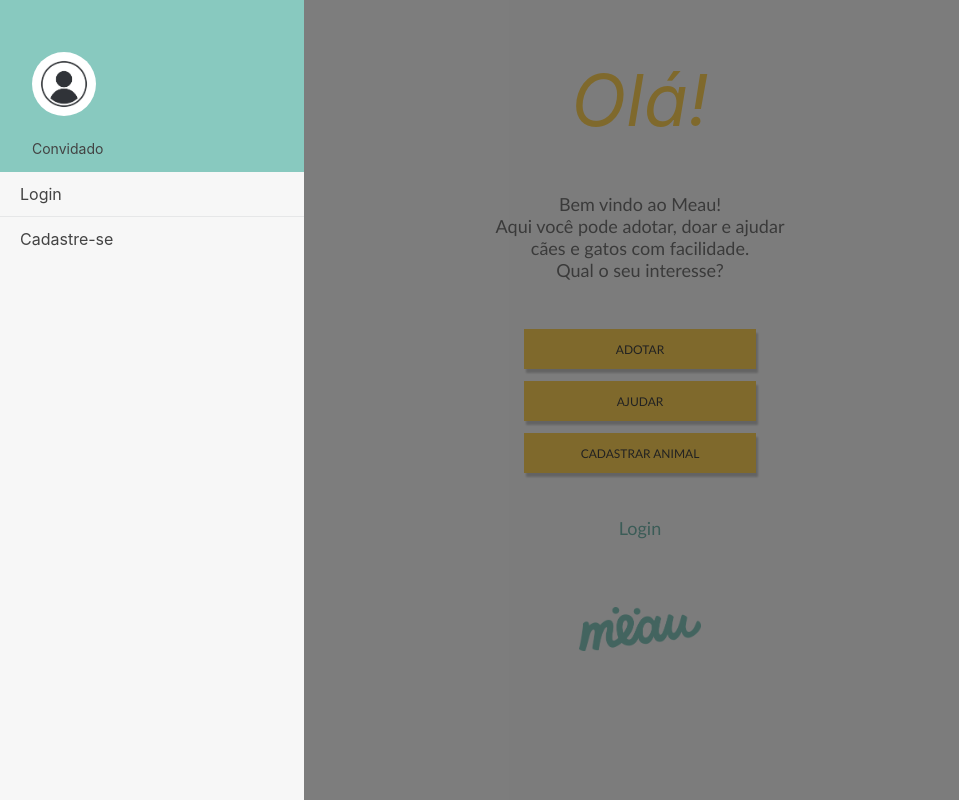
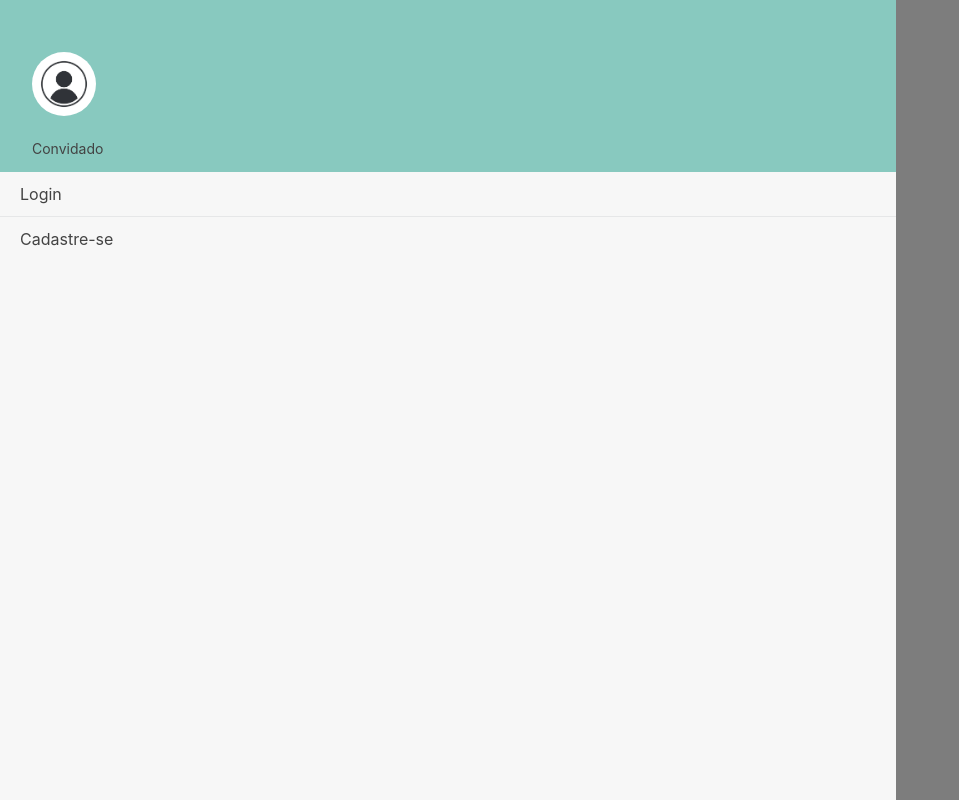
Before and after one commit to JaumC/Trab-BD, a React (Vite) app in the folder frontend/: page / in a window 1280 px wide. Both pictures are taken after a click on the element 640 px from the left and 28 px from the top of the page. Shown: the whole page, without its empty margins (0-959 px from the left). Built offline with nearby package versions, Linux system fonts and the light colour scheme; no server answers.

Commit message:
Fixed Sair button on sidebar

```diff
--- a/frontend/src/routes/Sidebar/SideContent/Sidecontent.css
+++ b/frontend/src/routes/Sidebar/SideContent/Sidecontent.css
@@ -2,12 +2,14 @@
     position: fixed;
     top: 0px;
     left: 0px;
-    width: 304px;
+    width: 70%;
     height: 100%;
     background-color: #f7f7f7;
     z-index: 1000;
     transition: 2s ease-in-out;
     overflow: auto;
+    display: flex;
+    flex-direction: column;
 }
 
 .userSection {
@@ -38,6 +40,7 @@
 .menuContainer {
     flex-direction: column;
     display: flex;
+    justify-content: space-between;
 }
 
 .menuContainer a {
@@ -95,17 +98,20 @@
     background-color: #fee29b;
 }
 
-.btnSair{
-    flex-direction: column;
+
+.btnSair {
     display: flex;
-    align-items: center;
+    margin-bottom: 16px;
+    position: absolute;
     bottom: 0;
+    width: 100%;
 }
 
-.btnSair a{
+.btnSair a {
     padding: 12px 20px;
     background-color: #88c9bf;
     width: 100%;
+
 }
 
 .menuContainer {
--- a/frontend/src/routes/Sidebar/SideContent/Sidecontent.tsx
+++ b/frontend/src/routes/Sidebar/SideContent/Sidecontent.tsx
@@ -61,7 +61,6 @@
                         <NavLink to="/MeuPerfil">Meu perfil</NavLink>
                         <NavLink to="/MeusPets">Meus Pets</NavLink>
                         <NavLink to="/Favoritos">Favoritos</NavLink>
-                        <NavLink to="/Login">Organização</NavLink>
                         <div className="drawerItem drawerItem-yellow" onClick={toggleMenus}>
                             Menus <span>{isMenuOpen ? '▲' : '▼'}</span>
                         </div>
```
